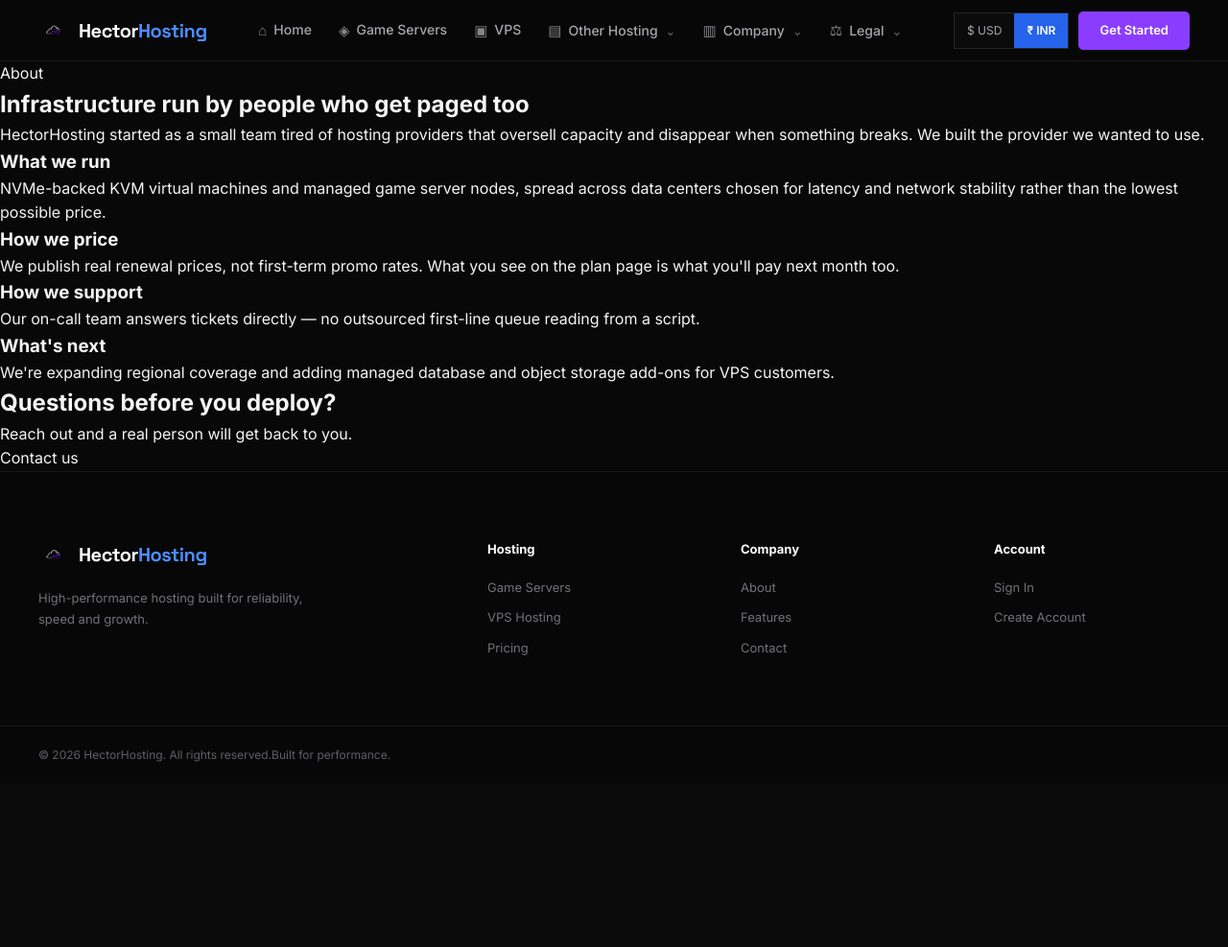
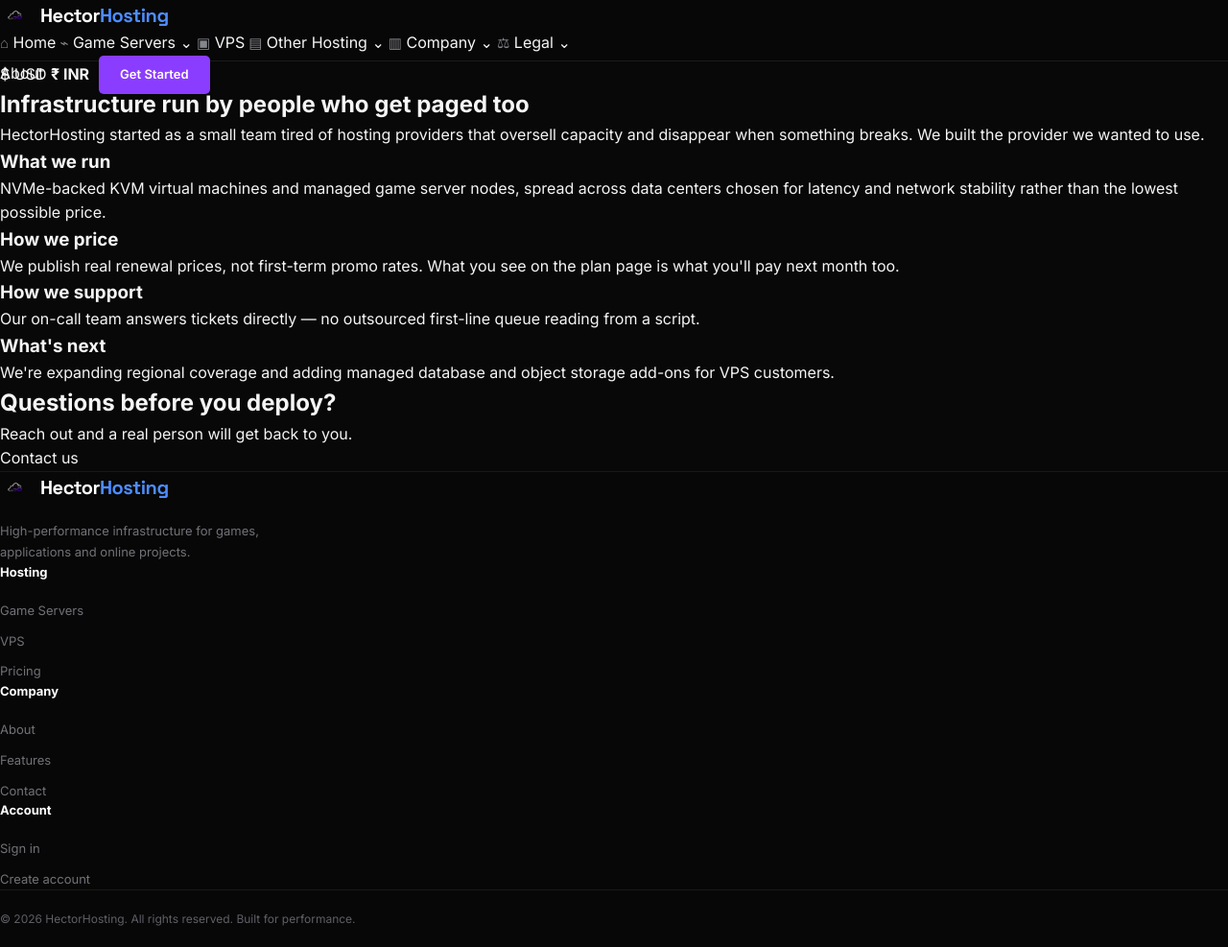
Before and after one commit to Wixzroot/hectorsite3, a Flask app: page /about in a window 1280 px wide. Shown: the whole page at 96% size. Before the commit the page ends 794 px from the top, so only its background shows below. Run offline with Flask 3, Linux system fonts and the light colour scheme; parts of the project's set-up code (start-up, migrations or seed data) failed here and were passed over.

Commit message:
Update base.html

```diff
--- a/templates/base.html
+++ b/templates/base.html
@@ -2,20 +2,13 @@
 <html lang="en">
 <head>
   <meta charset="utf-8">
+  <meta name="viewport" content="width=device-width, initial-scale=1">
 
-  <meta
-    name="viewport"
-    content="width=device-width, initial-scale=1"
-  >
-
-  <title>
-    {% block title %}HectorHosting{% endblock %}
-    — VPS & Game Server Hosting
-  </title>
+  <title>{% block title %}HectorHosting{% endblock %} — VPS & Game Server Hosting</title>
 
   <meta
     name="description"
-    content="HectorHosting provides high-performance game servers and VPS hosting with reliable infrastructure and DDoS protection."
+    content="HectorHosting provides high-performance game servers, VPS hosting and reliable infrastructure."
   >
 
   <link
@@ -24,13 +17,9 @@
     href="{{ url_for('static', filename='img/logo.png') }}"
   >
 
+  <!-- Fonts -->
   <link rel="preconnect" href="https://fonts.googleapis.com">
-
-  <link
-    rel="preconnect"
-    href="https://fonts.gstatic.com"
-    crossorigin
-  >
+  <link rel="preconnect" href="https://fonts.gstatic.com" crossorigin>
 
   <link
     href="https://fonts.googleapis.com/css2?family=Inter:wght@400;500;600;700&family=Space+Grotesk:wght@400;500;600;700&display=swap"
@@ -43,23 +32,15 @@
   >
 </head>
 
-
 <body>
 
-  <!-- =====================================================
-       HEADER
-  ====================================================== -->
-
+  <!-- HEADER -->
   <header class="site-header">
 
-    <div class="header-container">
+    <div class="header-inner">
 
       <!-- LOGO -->
-
-      <a
-        href="{{ url_for('home') }}"
-        class="brand"
-      >
+      <a href="{{ url_for('home') }}" class="brand">
 
         <img
           src="{{ url_for('static', filename='img/logo.png') }}"
@@ -74,8 +55,7 @@
       </a>
 
 
-      <!-- MOBILE MENU BUTTON -->
-
+      <!-- MOBILE BUTTON -->
       <input
         type="checkbox"
         id="nav-toggle"
@@ -84,7 +64,7 @@
 
       <label
         for="nav-toggle"
-        class="nav-burger"
+        class="nav-toggle-label"
         aria-label="Open navigation"
       >
         <span></span>
@@ -94,153 +74,68 @@
 
 
       <!-- NAVIGATION -->
-
       <nav class="site-nav">
-
-
-        <!-- HOME -->
 
         <a
           href="{{ url_for('home') }}"
-          class="nav-link {% if request.endpoint == 'home' %}active{% endif %}"
+          class="{{ 'active' if request.endpoint == 'home' }}"
         >
           <span class="nav-icon">⌂</span>
           Home
         </a>
 
 
-        <!-- GAME SERVERS -->
-
         <a
           href="{{ url_for('game_servers') }}"
-          class="nav-link {% if request.endpoint == 'game_servers' %}active{% endif %}"
+          class="{{ 'active' if request.endpoint == 'game_servers' }}"
         >
-          <span class="nav-icon">◈</span>
+          <span class="nav-icon">⌁</span>
           Game Servers
+          <span class="nav-arrow">⌄</span>
         </a>
 
 
-        <!-- VPS -->
-
         <a
           href="{{ url_for('vps') }}"
-          class="nav-link {% if request.endpoint == 'vps' %}active{% endif %}"
+          class="{{ 'active' if request.endpoint == 'vps' }}"
         >
           <span class="nav-icon">▣</span>
           VPS
         </a>
 
 
-        <!-- OTHER HOSTING -->
-
-        <div class="nav-dropdown">
-
-          <button
-            type="button"
-            class="nav-dropdown-button"
-          >
+        <a href="{{ url_for('features') }}">
           <span class="nav-icon">▤</span>
           Other Hosting
-            <span class="dropdown-arrow">⌄</span>
-          </button>
+          <span class="nav-arrow">⌄</span>
+        </a>
 
 
-          <div class="dropdown-menu">
-
-            <a href="{{ url_for('features') }}">
-              Features
-            </a>
-
-            <a href="{{ url_for('pricing') }}">
-              Pricing
-            </a>
-
-            <a href="{{ url_for('contact') }}">
-              Contact
-            </a>
-
-          </div>
-
-        </div>
-
-
-        <!-- COMPANY -->
-
-        <div class="nav-dropdown">
-
-          <button
-            type="button"
-            class="nav-dropdown-button"
+        <a
+          href="{{ url_for('about') }}"
+          class="{{ 'active' if request.endpoint == 'about' }}"
         >
           <span class="nav-icon">▥</span>
           Company
-            <span class="dropdown-arrow">⌄</span>
-          </button>
+          <span class="nav-arrow">⌄</span>
+        </a>
 
 
-          <div class="dropdown-menu">
-
-            <a href="{{ url_for('about') }}">
-              About Us
-            </a>
-
-            <a href="{{ url_for('features') }}">
-              Features
-            </a>
-
         <a href="{{ url_for('contact') }}">
-              Contact
-            </a>
-
-          </div>
-
-        </div>
-
-
-        <!-- LEGAL -->
-
-        <div class="nav-dropdown">
-
-          <button
-            type="button"
-            class="nav-dropdown-button"
-          >
           <span class="nav-icon">⚖</span>
           Legal
-            <span class="dropdown-arrow">⌄</span>
-          </button>
-
-
-          <div class="dropdown-menu">
-
-            <a href="{{ url_for('contact') }}">
-              Contact
+          <span class="nav-arrow">⌄</span>
         </a>
-
-            <a href="{{ url_for('about') }}">
-              About HectorHosting
-            </a>
-
-          </div>
-
-        </div>
-
 
       </nav>
 
 
-      <!-- HEADER ACTIONS -->
-
+      <!-- RIGHT SIDE -->
       <div class="header-actions">
 
-        <div class="currency-selector">
-
+        <div class="currency-switcher">
           <span>$ USD</span>
-
-          <span class="currency-divider"></span>
-
           <strong>₹ INR</strong>
-
         </div>
 
 
@@ -271,20 +166,17 @@
   </header>
 
 
-  <!-- =====================================================
-       FLASH MESSAGES
-  ====================================================== -->
-
+  <!-- FLASH MESSAGES -->
   {% with messages = get_flashed_messages(with_categories=true) %}
 
     {% if messages %}
 
       <div class="flash-container">
 
-        {% for category, msg in messages %}
+        {% for category, message in messages %}
 
           <div class="flash flash-{{ category }}">
-            {{ msg }}
+            {{ message }}
           </div>
 
         {% endfor %}
@@ -296,10 +188,7 @@
   {% endwith %}
 
 
-  <!-- =====================================================
-       MAIN CONTENT
-  ====================================================== -->
-
+  <!-- MAIN -->
   <main id="main">
 
     {% block content %}{% endblock %}
@@ -307,21 +196,14 @@
   </main>
 
 
-  <!-- =====================================================
-       FOOTER
-  ====================================================== -->
-
+  <!-- FOOTER -->
   <footer class="site-footer">
 
-    <div class="footer-container">
-
+    <div class="footer-inner">
 
       <div class="footer-brand">
 
-        <a
-          href="{{ url_for('home') }}"
-          class="brand"
-        >
+        <a href="{{ url_for('home') }}" class="brand">
 
           <img
             src="{{ url_for('static', filename='img/logo.png') }}"
@@ -336,8 +218,8 @@
         </a>
 
         <p>
-          High-performance hosting built for
-          reliability, speed and growth.
+          High-performance infrastructure for games,
+          applications and online projects.
         </p>
 
       </div>
@@ -352,7 +234,7 @@
         </a>
 
         <a href="{{ url_for('vps') }}">
-          VPS Hosting
+          VPS
         </a>
 
         <a href="{{ url_for('pricing') }}">
@@ -392,17 +274,17 @@
           </a>
 
           <a href="{{ url_for('logout') }}">
-            Sign Out
+            Sign out
           </a>
 
         {% else %}
 
           <a href="{{ url_for('login') }}">
-            Sign In
+            Sign in
           </a>
 
           <a href="{{ url_for('register') }}">
-            Create Account
+            Create account
           </a>
 
         {% endif %}
@@ -414,8 +296,6 @@
 
     <div class="footer-bottom">
 
-      <div class="footer-container">
-
       <span>
         © 2026 HectorHosting. All rights reserved.
       </span>
@@ -426,14 +306,10 @@
 
     </div>
 
-    </div>
-
   </footer>
 
 
-  <script
-    src="{{ url_for('static', filename='js/main.js') }}"
-  ></script>
+  <script src="{{ url_for('static', filename='js/main.js') }}"></script>
 
 </body>
 </html>
```
Lines whose indentation alone changed are shown as unchanged.
